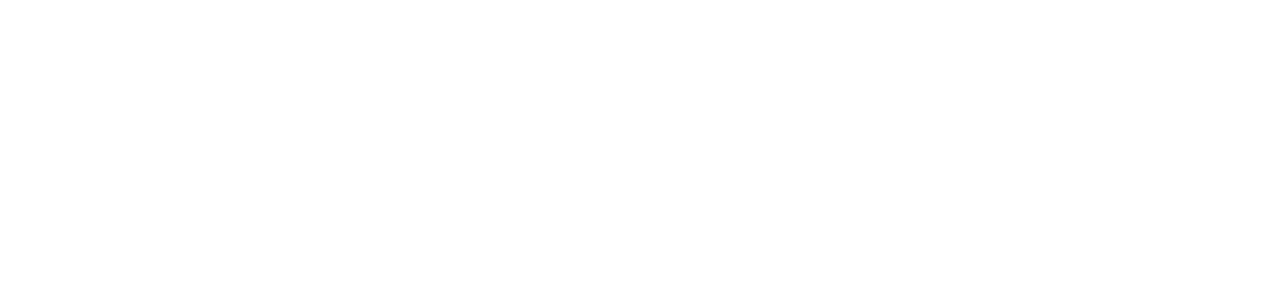
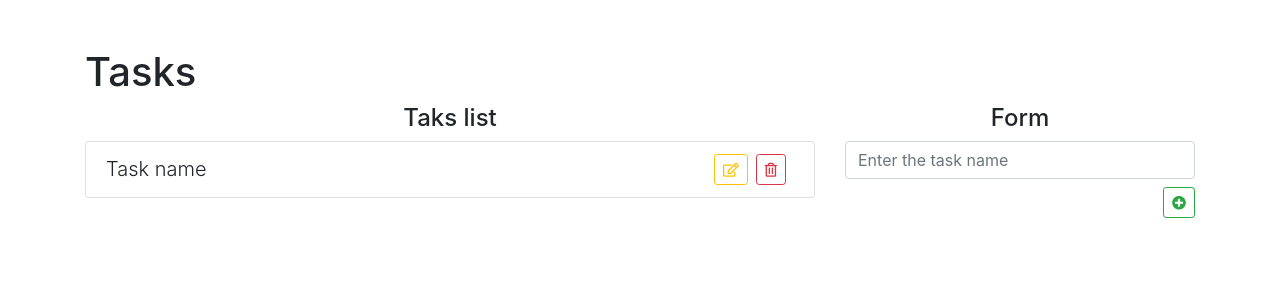
Before and after one commit to nivel10/MyFirstReactApp, a React (Create React App) app: page / in a window 1280 px wide. Shown: the top 300 px of the page. Built offline with nearby package versions, Linux system fonts and the light colour scheme.

Commit message:
Sync - 18/02/2021 - 03:02 pm
Sync - 18/02/2021 - 03:02 pm

```diff
--- a/public/index.html
+++ b/public/index.html
@@ -1,14 +1,12 @@
 <!DOCTYPE html>
 <html lang="en">
+
 <head>
   <meta charset="utf-8" />
   <link rel="icon" href="%PUBLIC_URL%/favicon.ico" />
   <meta name="viewport" content="width=device-width, initial-scale=1" />
   <meta name="theme-color" content="#000000" />
-    <meta
-      name="description"
-      content="Web site created using create-react-app"
-    />
+  <meta name="description" content="Web site created using create-react-app" />
   <link rel="apple-touch-icon" href="%PUBLIC_URL%/logo192.png" />
   <!--
       manifest.json provides metadata used when your web app is installed on a
@@ -24,8 +22,23 @@
       work correctly both with client-side routing and a non-root public URL.
       Learn how to configure a non-root public URL by running `npm run build`.
     -->
+
+  <!--BootStrap-->
+  <link rel="stylesheet"
+    href="https://cdn.jsdelivr.net/npm/bootstrap@4.6.0/dist/css/bootstrap.min.css"
+    integrity="sha384-B0vP5xmATw1+K9KRQjQERJvTumQW0nPEzvF6L/Z6nronJ3oUOFUFpCjEUQouq2+l"
+    crossorigin="anonymous">
+
+    <!--FontAwesome-->
+    <link rel="stylesheet"
+      href="https://pro.fontawesome.com/releases/v5.10.0/css/all.css"
+      integrity="sha384-AYmEC3Yw5cVb3ZcuHtOA93w35dYTsvhLPVnYs9eStHfGJvOvKxVfELGroGkvsg+p"
+      crossorigin="anonymous"/>
+
+
   <title>React App</title>
 </head>
+
 <body>
   <noscript>You need to enable JavaScript to run this app.</noscript>
   <div id="root"></div>
@@ -40,4 +53,5 @@
       To create a production bundle, use `npm run build` or `yarn build`.
     -->
 </body>
+
 </html>
--- a/src/App.js
+++ b/src/App.js
@@ -1,9 +1,34 @@
-import React from 'react';
+import React from "react";
 
 function App() {
   return (
-    <div>
-      <h1></h1>
+    <div className="container mt-5">
+      <h1>Tasks</h1>
+
+      <div className="row">
+        <div className="col-md-8">
+          <h4 className="text-center">Taks list</h4>
+
+          <ul className="list-group">
+
+            <li className="list-group-item">
+              <spa className="lead">Task name</spa>
+              <a className="btn btn-outline-danger btn-sm float-right mx-2"><i class="far fa-trash-alt"></i></a>
+              <a className="btn btn-outline-warning btn-sm float-right"><i class="far fa-edit"></i></a>
+            </li>
+
+          </ul>
+        </div>
+
+        <div className="col-md-4">
+          <h4 className="text-center">Form</h4>
+
+          <form id="frmTaks" method="post">
+            <input className="form-control mb-2" type="text" placeholder="Enter the task name" />
+            <button className="btn btn-outline-success btn-sm float-right" type="submit"><i class="fas fa-plus-circle"></i></button>
+          </form>
+        </div>
+      </div>
     </div>
   );
 }
```
Lines whose indentation alone changed are shown as unchanged.
